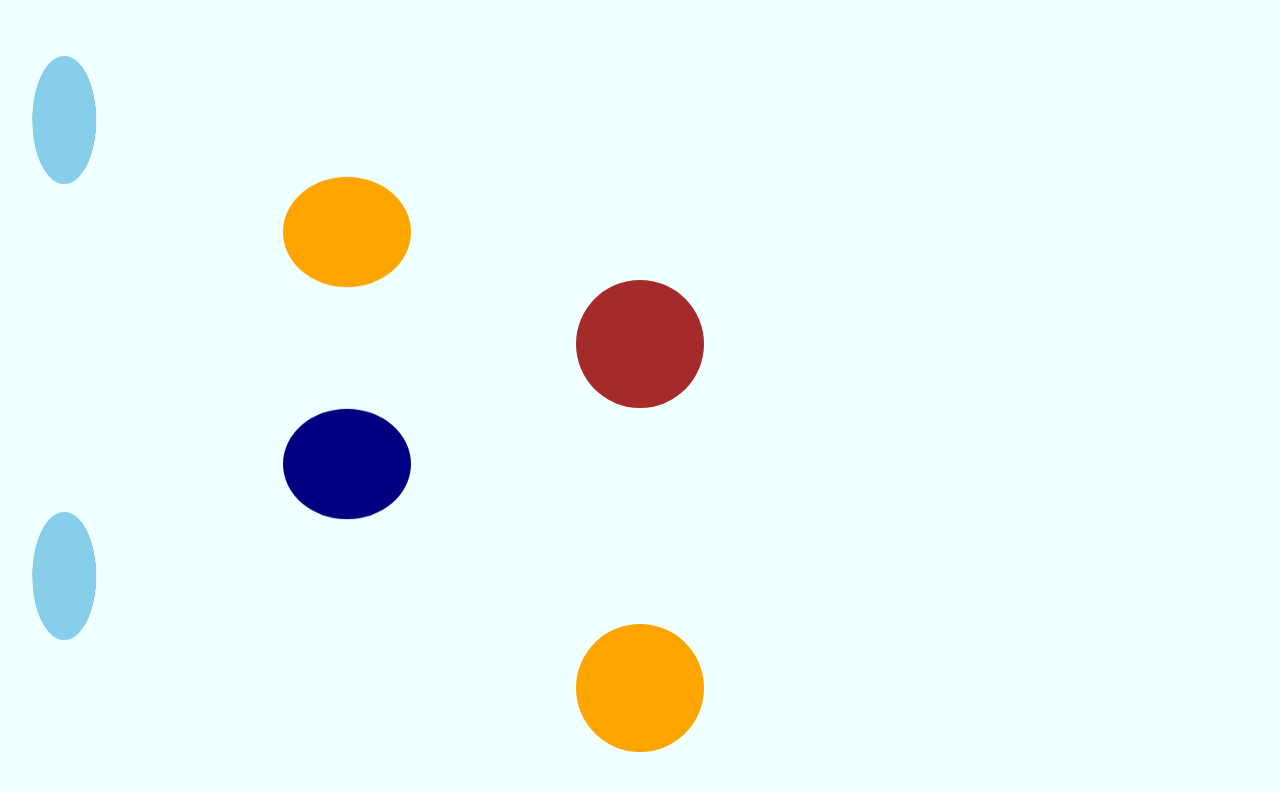
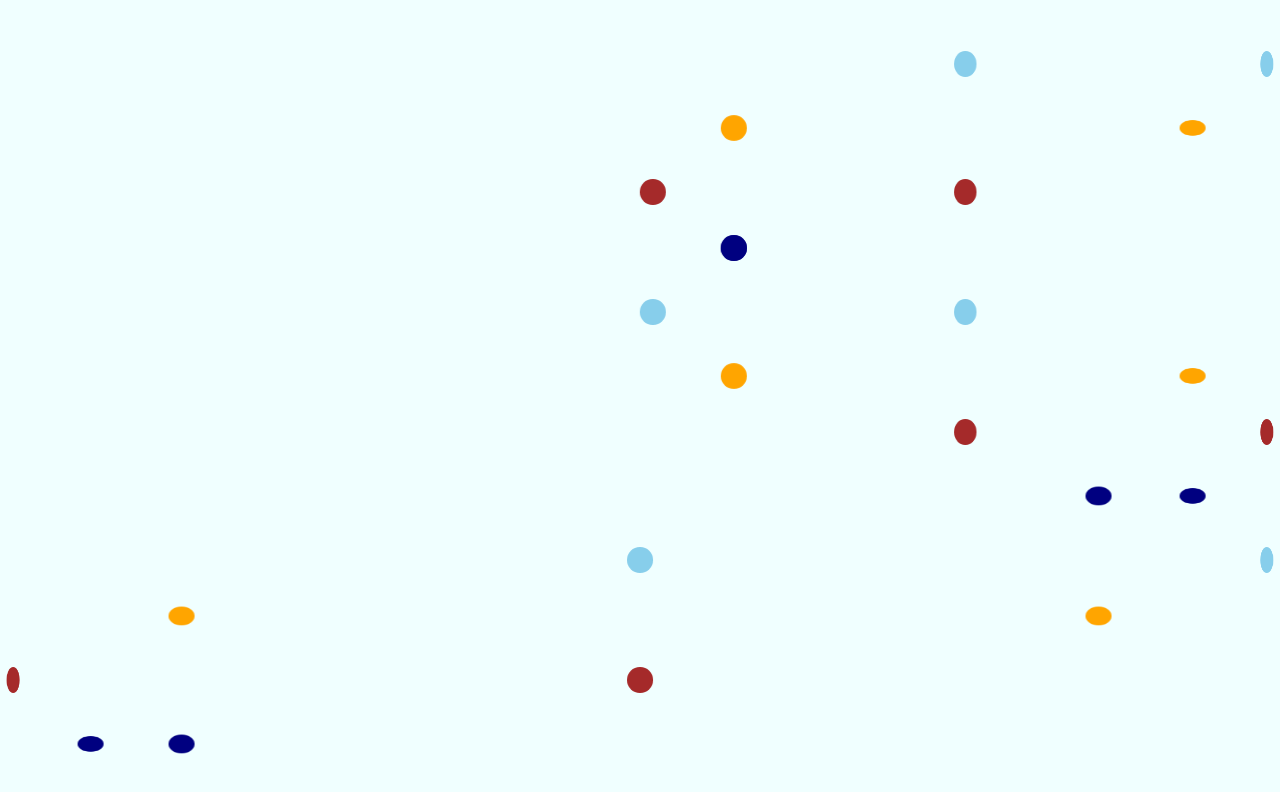
Before and after one commit to Yakima-Teng/blog-admin, a Vue app: page /#/index in a window 1280 px wide. Shown: the top 792 px of the page. Built offline with nearby package versions, Linux system fonts and the light colour scheme.

Commit message:
加载动画：实现了在屏幕宽度比高度小时的DNA双螺旋动画

```diff
--- a/src/components/Ball.vue
+++ b/src/components/Ball.vue
@@ -1,10 +1,15 @@
 <template>
   <div v-show="isLoading" class="utils-ball">
     <span v-for="num in totalBalls" :data-key="num" :style="{
-      'animation-delay': (3000 / totalBalls) * num + 'ms',
+      'animation-delay': (6000 / totalBalls) * num + 'ms',
       'background-color': ['navy', 'skyblue', 'orange', 'brown'][num % 4],
       'top': Math.ceil(100 / (totalBalls + 1) * num) + '%'
-    }" class="ball"></span>
+    }" class="ball ball-DNA1"></span>
+    <span v-for="num in totalBalls" :data-key="num" :style="{
+      'animation-delay': (6000 / totalBalls) * num - 1000 + 'ms',
+      'background-color': ['navy', 'skyblue', 'orange', 'brown'][num % 4],
+      'top': Math.ceil(100 / (totalBalls + 1) * num) + '%'
+    }" class="ball ball-DNA1"></span>
   </div>
 </template>
 
@@ -25,7 +30,7 @@
       resetBalls () {
         let _this = this
         const screenHeight = window.innerHeight
-        const ballHeight = Math.ceil(window.innerWidth / 10)
+        const ballHeight = Math.ceil(window.innerWidth / 20)
         _this.totalBalls = Math.floor(screenHeight / ballHeight)
       }
     },
@@ -55,51 +60,91 @@
     // background-color: #3498db;
     .ball {
       position: absolute;
-      width: 10%;
+      width: 2%;
       height: 0;
-      padding-top: 10%;
-      margin-top: -5%;
+      padding-top: 2%;
+      margin-top: -1%;
       margin-left: 0;
       border-radius: 50%;
       left: 0;
       backface-visibility: hidden;
       perspective: 1000;
-      &:nth-of-type(2n+1) {
-        transform: translate3d(450%, 0, 0) rotateY(0deg);
-        animation: 3s Ball1 ease-in-out 0ms infinite alternate;
+      &.ball-DNA1, &.ball-DNA2 {
+        &:nth-of-type(2n+1) {
+          transform: translate3d(2500%, 0, 0) rotateY(0deg);
+          animation: 6000ms Ball1 ease-in-out 0ms infinite alternate;
+        }
+        &:nth-of-type(2n) {
+          transform: translate3d(2500%, 0, 0) rotateX(0deg);
+          animation: 6000ms Ball2 ease-in-out 0ms infinite alternate;
+        }
       }
-      &:nth-of-type(2n) {
-        transform: translate3d(450%, 0, 0) rotateX(0deg);
-        animation: 3s Ball2 ease-in-out 0ms infinite alternate;
-      }
+      // &.ball-DNA2 {
+      //   &:nth-of-type(2n+1) {
+      //     transform: translate3d(2500%, 0, 0) rotateY(0deg);
+      //     animation: 8s Ball3 ease-in-out 0ms infinite alternate;
+      //   }
+      //   &:nth-of-type(2n) {
+      //     transform: translate3d(2500%, 0, 0) rotateX(0deg);
+      //     animation: 8s Ball4 ease-in-out 0ms infinite alternate;
+      //   }
+      // }
     }
   }
   @keyframes Ball1 {
     0% {
-      transform: translate3d(450%, 0, 0) rotateY(0deg);
+      transform: translate3d(2500%, 0, 0) rotateY(0deg);
     }
     33% {
       transform: translate3d(0, 0, 0) rotateY(60deg);
     }
     67% {
-      transform: translate3d(900%, 0, 0) rotateY(-60deg);
+      transform: translate3d(4900%, 0, 0) rotateY(-60deg);
     }
     100% {
-      transform: translate3d(450%, 0, 0) rotateY(0deg);
+      transform: translate3d(2500%, 0, 0) rotateY(0deg);
     }
   }
   @keyframes Ball2 {
     0% {
-      transform: translate3d(450%, 0, 0) rotateX(0deg);
+      transform: translate3d(2500%, 0, 0) rotateX(0deg);
     }
     33% {
       transform: translate3d(0, 0, 0) rotateX(60deg);
     }
     67% {
-      transform: translate3d(900%, 0, 0) rotateX(-60deg);
+      transform: translate3d(4900%, 0, 0) rotateX(-60deg);
     }
     100% {
-      transform: translate3d(450%, 0, 0) rotateX(0deg);
+      transform: translate3d(2500%, 0, 0) rotateX(0deg);
+    }
+  }
+  @keyframes Ball3 {
+    0% {
+      transform: translate3d(2500%, 0, 0) rotateY(0deg);
+    }
+    33% {
+      transform: translate3d(4900%, 0, 0) rotateY(-60deg);
+    }
+    67% {
+      transform: translate3d(0, 0, 0) rotateY(60deg);
+    }
+    100% {
+      transform: translate3d(2500%, 0, 0) rotateY(0deg);
+    }
+  }
+  @keyframes Ball4 {
+    0% {
+      transform: translate3d(2500%, 0, 0) rotateX(0deg);
+    }
+    33% {
+      transform: translate3d(4900%, 0, 0) rotateX(-60deg);
+    }
+    67% {
+      transform: translate3d(0, 0, 0) rotateX(60deg);
+    }
+    100% {
+      transform: translate3d(2500%, 0, 0) rotateX(0deg);
     }
   }
 </style>
```
